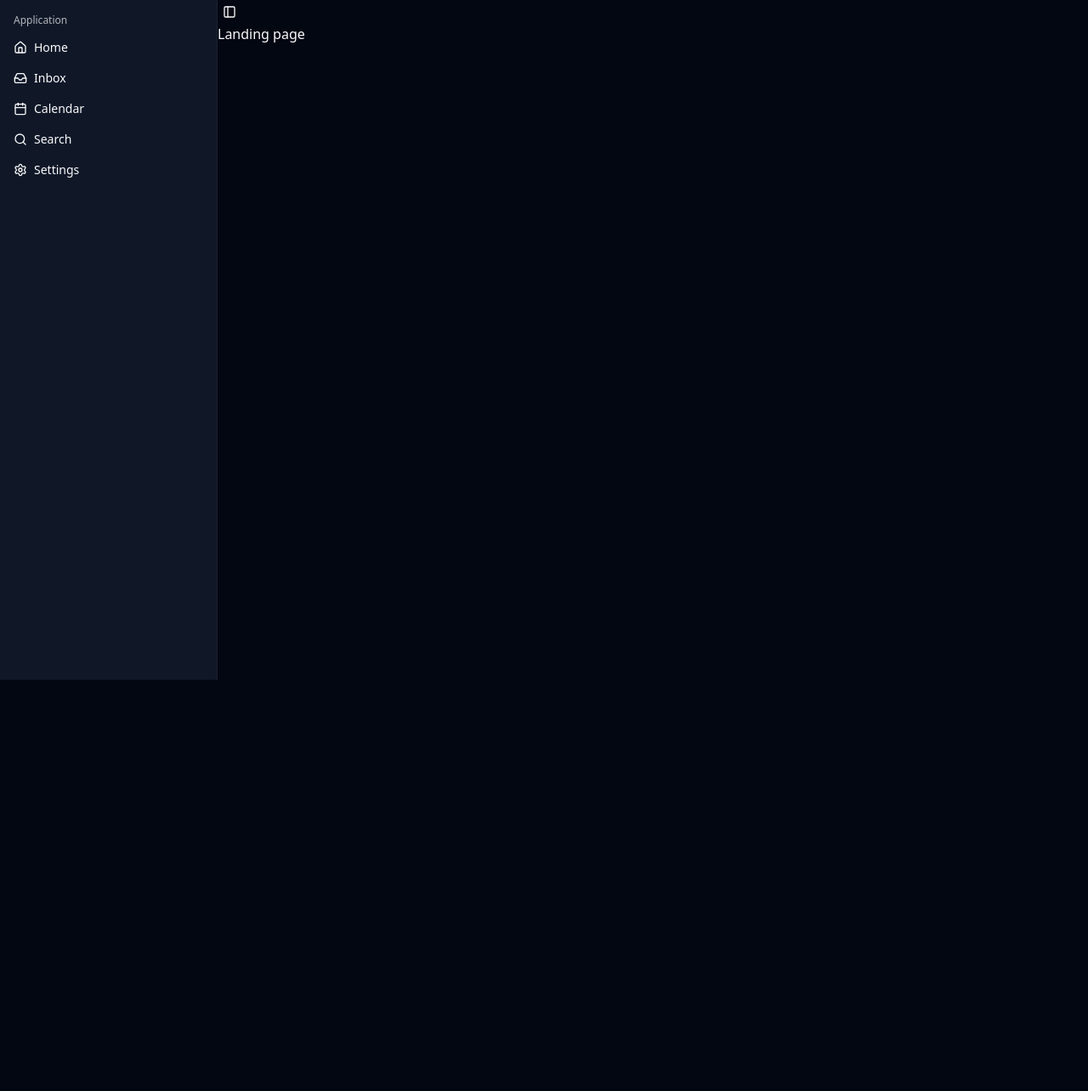
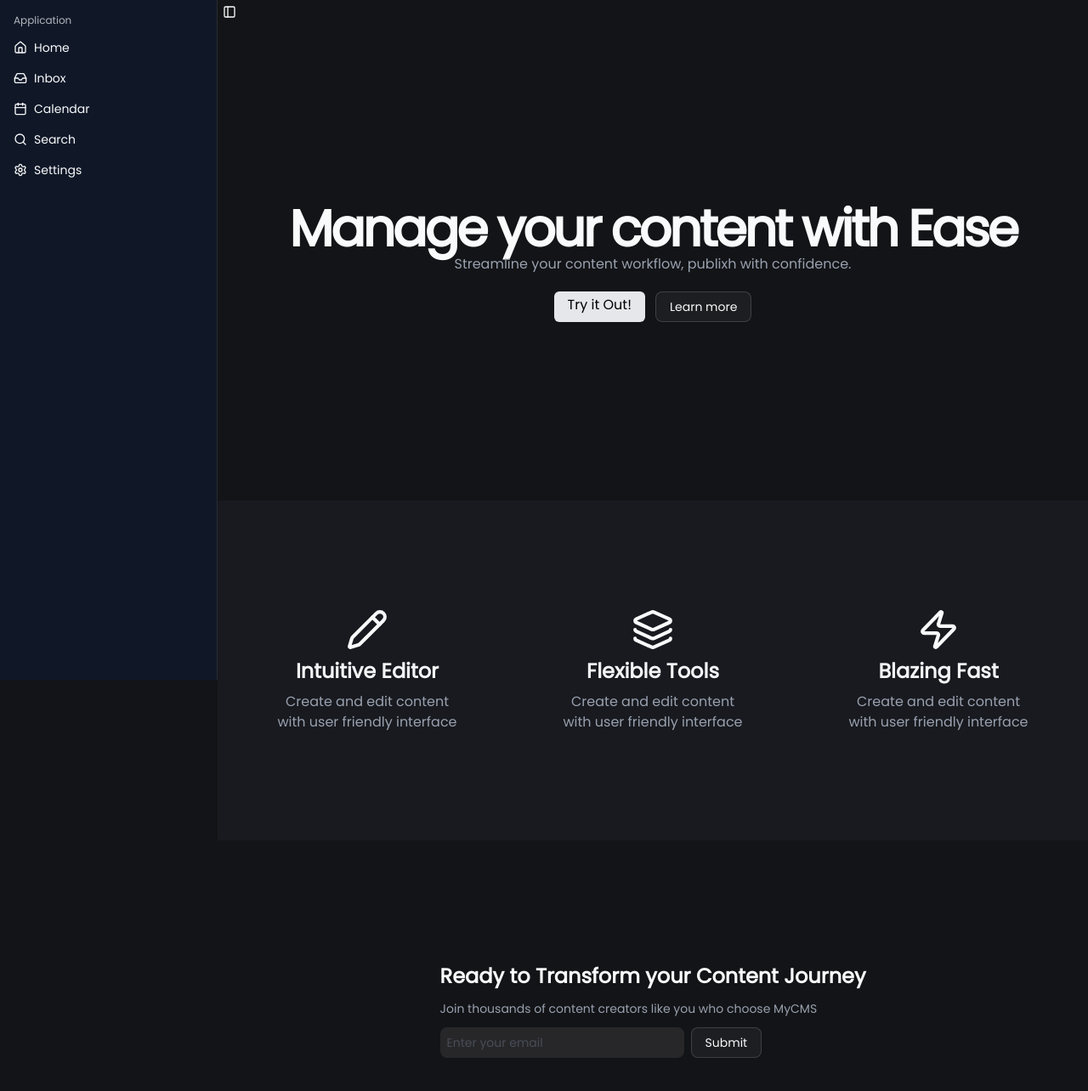
Before and after one commit to Harshal-Khairnar01/typenest, a Next.js app: page / in a window 1280 px wide. Shown: the top 1284 px of the page at 85% size. Before the commit the page ends 800 px from the top, so only its background shows below. Built offline with nearby package versions, Linux system fonts and the light colour scheme.

Commit message:
landing page added

```diff
--- a/src/app/globals.css
+++ b/src/app/globals.css
@@ -79,7 +79,7 @@
 }
 
 .dark {
-  --background: oklch(0.13 0.028 261.692);
+  --background: oklch(19.147% 0.00627 271.085);
   --foreground: oklch(0.985 0.002 247.839);
   --card: oklch(0.21 0.034 264.665);
   --card-foreground: oklch(0.985 0.002 247.839);
--- a/src/app/layout.js
+++ b/src/app/layout.js
@@ -1,17 +1,14 @@
 import { Geist, Geist_Mono } from "next/font/google";
 import "./globals.css";
 import { SidebarProvider, SidebarTrigger } from "@/components/ui/sidebar";
+import { Poppins } from "next/font/google";
 import { AppSidebar } from "@/components/app-sidebar";
 
-const geistSans = Geist({
-  variable: "--font-geist-sans",
-  subsets: ["latin"],
-});
+const poppins=Poppins({
+  subsets:['latin'],
+  weight:'400'
+})
 
-const geistMono = Geist_Mono({
-  variable: "--font-geist-mono",
-  subsets: ["latin"],
-});
 
 export const metadata = {
   title: "Create Next App",
@@ -22,11 +19,11 @@ export default function RootLayout({ children }) {
   return (
     <html lang="en" className=" dark">
       <body
-        className={`${geistSans.variable} ${geistMono.variable} antialiased`}
+        className={`${poppins.className} antialiased`}
       >
         <SidebarProvider>
           <AppSidebar />
-          <main>
+          <main className=" w-full">
             <SidebarTrigger />
             {children}
           </main>
--- a/src/app/page.js
+++ b/src/app/page.js
@@ -1,9 +1,72 @@
+import { Button } from "@/components/ui/button";
+import { Layers, Pencil, Zap } from "lucide-react";
 import Image from "next/image";
+import Link from "next/link";
 
-export default function Home() {
+export default function Landing() {
   return (
-   <>
-   <h1>Landing page</h1>
-   </>
+    <main className=" w-full">
+      <section className=" w-full h-[50vh] sm:h-[70vh] flex justify-center ">
+        <div className="  flex flex-col justify-center items-center gap-5 text-center ">
+          <div>
+            <h1 className=" text-3xl font-bold tracking-tighter sm:text-4xl md:text-5xl lg:text-6xl">
+              Manage your content with Ease
+            </h1>
+            <p className="  text-gray-400 max-w-[700px] mx-auto">
+              Streamline your content workflow, publixh with confidence.
+            </p>
+          </div>
+          <div className=" flex gap-3">
+            <Link href="/"  variant={"default"} className=" bg-gray-200 hover:bg-gray-300 transition-all   duration-200 delay-100 text-black  px-4 py-1  rounded-sm">
+              Try it Out!
+            </Link>
+            <Button variant={"outline"}>Learn more</Button>
+          </div>
+        </div>
+      </section>
+
+      <section className=" min-h-screen sm:min-h-[50vh] bg-gray-600/10 w-full flex justify-center items-center px-4">
+        <div className=" grid gap-4 grid-cols-2 sm:grid-cols-2 lg:grid-cols-3 ">
+          <span className=" flex flex-col items-center gap-2">
+            <Pencil size={50} />
+            <h3 className=" text-2xl font-bold text-gray-100">
+              Intuitive Editor
+            </h3>
+            <p className=" w-[70%] text-gray-400  text-center">
+              Create and edit content with user friendly interface
+            </p>
+          </span>
+          <span className=" flex flex-col items-center gap-2">
+            <Layers size={50} />
+            <h3 className=" text-2xl font-bold text-gray-100">
+              Flexible Tools
+            </h3>
+            <p className=" w-[70%] text-gray-400  text-center">
+              Create and edit content with user friendly interface
+            </p>
+          </span>
+          <span className=" flex flex-col items-center gap-2">
+            <Zap size={50} />
+            <h3 className=" text-2xl font-bold text-gray-100">Blazing Fast</h3>
+            <p className=" w-[70%] text-gray-400  text-center">
+              Create and edit content with user friendly interface
+            </p>
+          </span>
+        </div>
+      </section>
+
+      <section className="  h-[60vh] sm:h-[50vh] w-full flex flex-col justify-center  items-start">
+       <div className=" max-w-[50%] mx-auto space-y-3">
+         <h4 className=" font-bold text-2xl">Ready to Transform your Content Journey</h4>
+        <p className=" text-sm text-gray-400">
+          Join thousands of content creators like you who choose MyCMS
+        </p>
+        <div className=" flex gap-2">
+          <input className=" bg-zinc-800 focus:outline-none rounded-md px-2 py-[7px] text-sm text-gray-500" type="text" placeholder="Enter your email" />
+        <Button variant={"outline"}>Submit</Button>
+        </div>
+       </div>
+      </section>
+    </main>
   );
 }
```
Also changed, not shown: 1 other file (tests, documents, lock files or other folders).
